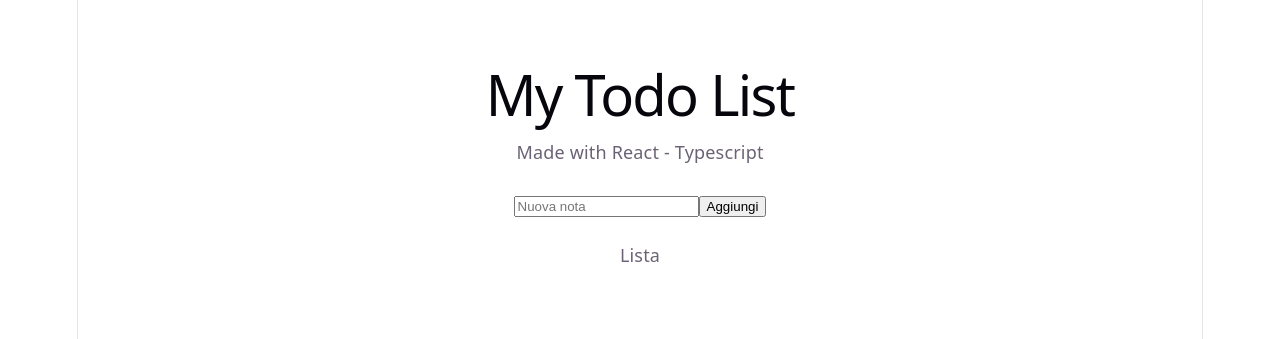
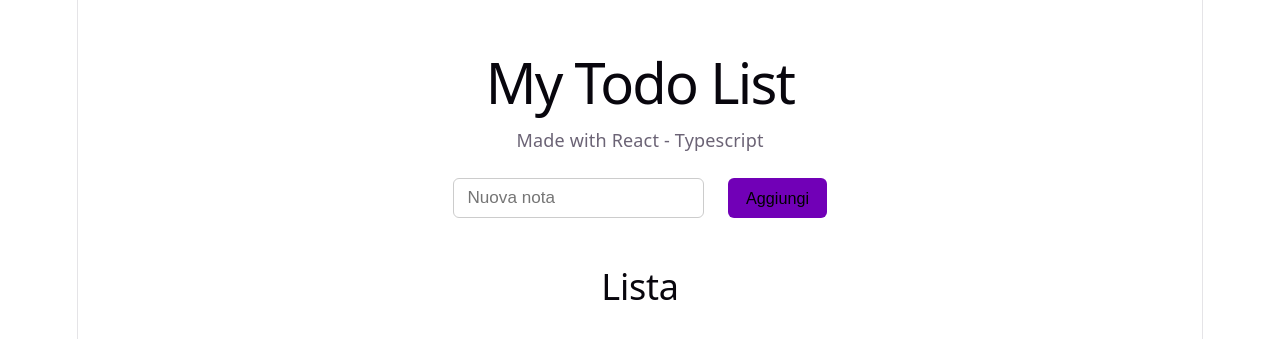
Before and after one commit to piedg/react-ts-todo-list, a React (Vite) app: page / in a window 1280 px wide. Shown: the part 211-550 px from the top of the page. Built offline with nearby package versions, Linux system fonts and the light colour scheme.

Commit message:
Styles for all components + minor changes

```diff
--- a/src/App.tsx
+++ b/src/App.tsx
@@ -1,6 +1,6 @@
 import { NotesProvider } from './context/NotesContext'
-import { AddNoteInput } from './components/AddNoteInput'
-import { List } from './components/List'
+import { AddNoteInput } from './components/AddNoteInput/AddNoteInput'
+import { List } from './components/List/List'
 
 import './App.css'
 
--- /dev/null
+++ b/src/components/AddNoteInput/AddNoteInput.module.css
@@ -0,0 +1,39 @@
+.container {
+    display: flex;
+    align-self: center;
+    justify-content: center;
+    gap: 24px;
+    margin-bottom: 1.25rem;
+}
+
+.input {
+    width: 100%;
+    padding: 0.5rem 0.75rem;
+    border: 1px solid #ccc;
+    border-radius: 6px;
+    font-size: 0.95rem;
+    box-sizing: border-box;
+}
+
+.input:focus {
+    outline: none;
+    border-color: #5f5fff;
+    box-shadow: 0 0 0 3px rgba(179, 74, 217, 0.15);
+}
+
+.button {
+    padding: 0.45rem 1rem;
+    border: none;
+    border-radius: 6px;
+    font-size: 0.9rem;
+    cursor: pointer;
+}
+
+.addButton {
+    composes: button;
+    background-color: #7100b7;
+}
+
+.addButton:hover {
+    background-color: #8c05e0;
+}
--- a/src/components/AddNoteInput.tsx
+++ b/src/components/AddNoteInput/AddNoteInput.tsx
@@ -1,5 +1,6 @@
 import { useState } from "react"
-import { useNotes } from "../hooks/notes/useNotes"
+import { useNotes } from "../../hooks/notes/useNotes"
+import styles from "./AddNoteInput.module.css"
 
 export function AddNoteInput() {
     const [newNoteText, setNewNoteText] = useState("")
@@ -27,9 +28,9 @@ export function AddNoteInput() {
     }
 
     return (
-        <div>
-            <input type='text' placeholder='Nuova nota' value={newNoteText} onChange={(e) => setNewNoteText(e.target.value)} />
-            <button onClick={() => addNewNote()}>Aggiungi</button>
+        <div className={styles.container}>
+            <input className={styles.input} type='text' placeholder='Nuova nota' value={newNoteText} onChange={(e) => setNewNoteText(e.target.value)} />
+            <button className={styles.addButton} onClick={() => addNewNote()}>Aggiungi</button>
         </div>
     )
 }
--- a/src/components/NoteModal/NoteModal.module.css
+++ b/src/components/EditNoteModal/EditNoteModal.module.css
@@ -48,7 +48,7 @@
 
 .input:focus {
     outline: none;
-    border-color: #bf4ad9;
+    border-color: #5f5fff;
     box-shadow: 0 0 0 3px rgba(179, 74, 217, 0.15);
 }
 
@@ -68,12 +68,12 @@
 
 .saveButton {
     composes: button;
-    background-color: #6f0198;
+    background-color: #4545e8;
     color: #fff;
 }
 
 .saveButton:hover {
-    background-color: #4b0165;
+    background-color: #5f5fff;
 }
 
 .closeButton {
--- a/src/components/NoteModal/NoteModal.tsx
+++ b/src/components/EditNoteModal/EditNoteModal.tsx
@@ -1,6 +1,6 @@
 import { useEffect, useRef, useState } from "react"
 import type { Note } from "../../types/Note"
-import styles from './NoteModal.module.css'
+import styles from './EditNoteModal.module.css'
 
 type NoteModalProps = {
     note: Note | null
@@ -8,7 +8,7 @@ type NoteModalProps = {
     onSave: (id: number, newText: string) => void
 }
 
-export function NoteModal({ note, onClose, onSave }: NoteModalProps) {
+export function EditNoteModal({ note, onClose, onSave }: NoteModalProps) {
     const modalRef = useRef<HTMLDialogElement>(null)
     const [text, setText] = useState("")
 
--- /dev/null
+++ b/src/components/List/List.module.css
@@ -0,0 +1,15 @@
+.list {
+    list-style-type: none;
+    padding: 0;
+    margin: 0 auto;
+
+    width: 100%;
+    min-width: 320px;
+    max-width: 700px;
+
+    box-sizing: border-box;
+}
+
+.title {
+    font-size: 2rem
+}
--- a/src/components/List.tsx
+++ b/src/components/List/List.tsx
@@ -1,8 +1,9 @@
-import { ListElement } from "./ListElement"
-import { NoteModal } from "./NoteModal/NoteModal"
+import { ListElement } from "../ListElement/ListElement"
+import { EditNoteModal } from "../EditNoteModal/EditNoteModal"
 import { useState } from "react"
-import type { Note } from "../types/Note"
-import { useNotes } from "../hooks/notes/useNotes"
+import type { Note } from "../../types/Note"
+import { useNotes } from "../../hooks/notes/useNotes"
+import styles from "./List.module.css"
 
 export function List() {
     const { removeNote, editNote, notes } = useNotes()
@@ -10,14 +11,14 @@ export function List() {
 
     return (
         <>
-            <NoteModal
+            <EditNoteModal
                 note={editingNote}
                 onClose={() => setEditingNote(null)}
                 onSave={editNote}
             />
 
-            <p>Lista</p>
-            <ul>
+            <h2 className={styles.title}>Lista</h2>
+            <ul className={styles.list}>
                 {notes.map((note) => (
                     <ListElement
                         key={note.id}
--- a/src/components/ListElement.tsx
+++ /dev/null
@@ -1,17 +0,0 @@
-import type { Note } from "../types/Note"
-
-type ListElementProps = {
-    note: Note
-    onDeleteNote: (id: number) => void
-    onEditNote: (note: Note) => void
-}
-
-export function ListElement({ note, onDeleteNote, onEditNote }: ListElementProps) {
-    return (
-        <li>
-            <p>{note.text} - <span>{note.date}</span></p>
-            <button onClick={() => onEditNote(note)}>Modifica</button>
-            <button onClick={() => onDeleteNote(note.id)}>Elimina</button>
-        </li>
-    )
-}
--- /dev/null
+++ b/src/components/ListElement/ListElement.module.css
@@ -0,0 +1,62 @@
+.listElement {
+    padding: 20px 0px 20px 0px;
+    border-bottom: 1px solid #fff;
+}
+
+.listElement:first-child {
+    border-width: 1px 0px 1px 0px;
+    border-style: solid;
+    border-color: #fff;
+}
+
+.container {
+    display: flex;
+    justify-content: space-between;
+    align-items: center;
+}
+
+.actions {
+    display: flex;
+    align-items: center;
+    gap: 8px;
+    flex-shrink: 0;
+}
+
+.text {
+    color: #fff;
+    overflow-wrap: anywhere;
+    margin: 0px 16px 0px 16px;
+    text-align: start;
+}
+
+.date {
+    color: #a3a3a3;
+    flex-shrink: 0;
+}
+
+.button {
+    width: 80px;
+    padding: 10px;
+    margin: 5px;
+    border-radius: 8px;
+}
+
+.deleteButton {
+    composes: button;
+    background-color: #d00303;
+    border-color: #9a0c0c;
+}
+
+.deleteButton:hover {
+    background-color: #b40000;
+}
+
+.editButton {
+    composes: button;
+    background-color: #4545e8;
+    border-color: #2809a6;
+}
+
+.editButton:hover {
+    background-color: #5f5fff;
+}
--- /dev/null
+++ b/src/components/ListElement/ListElement.tsx
@@ -0,0 +1,23 @@
+import type { Note } from "../../types/Note"
+import styles from "./ListElement.module.css"
+
+type ListElementProps = {
+    note: Note
+    onDeleteNote: (id: number) => void
+    onEditNote: (note: Note) => void
+}
+
+export function ListElement({ note, onDeleteNote, onEditNote }: ListElementProps) {
+    return (
+        <li className={styles.listElement}>
+            <div className={styles.container}>
+                <p className={styles.date}>{note.date}</p>
+                <p className={styles.text}> {note.text}</p>
+                <div className={styles.actions}>
+                    <button className={styles.editButton} onClick={() => onEditNote(note)}>Modifica</button>
+                    <button className={styles.deleteButton} onClick={() => onDeleteNote(note.id)}>Elimina</button>
+                </div>
+            </div>
+        </li >
+    )
+}
```
